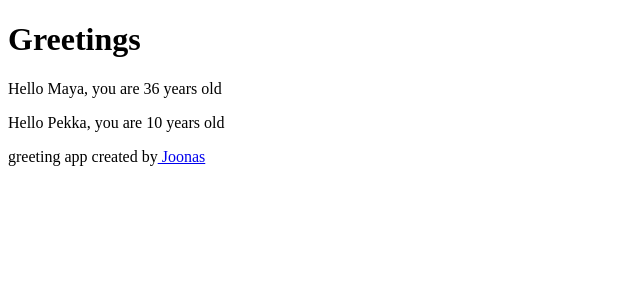
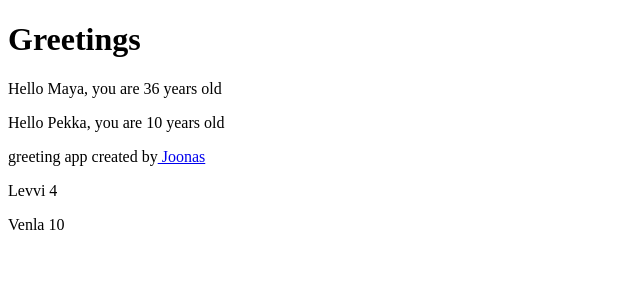
Before and after one commit to JoonasHilt/01-part1, a React (Vite) app: page / in a window 1280 px wide. Shown: the top 300 px of the page, without its empty margins (0-640 px from the left). Built offline with nearby package versions, Linux system fonts and the light colour scheme.

Commit message:
päivitetty app.jsx

```diff
--- a/src/App.jsx
+++ b/src/App.jsx
@@ -22,6 +22,10 @@ const Footer = () => {
 const App = () => {
   const nimi = "Pekka";
   const ika = 10;
+  const friends = [
+    { name: "Levvi", age: 4 },
+    { name: "Venla", age: 10 },
+  ];
   //palauttaa komponentit//
   return (
     <div>
@@ -29,6 +33,12 @@ const App = () => {
       <Hello name="Maya" age={26 + 10} />
       <Hello name={nimi} age={ika} />
       <Footer />
+      <p>
+        {friends[0].name} {friends[0].age}
+      </p>
+      <p>
+        {friends[1].name} {friends[1].age}
+      </p>
     </div>
   );
 };
```
